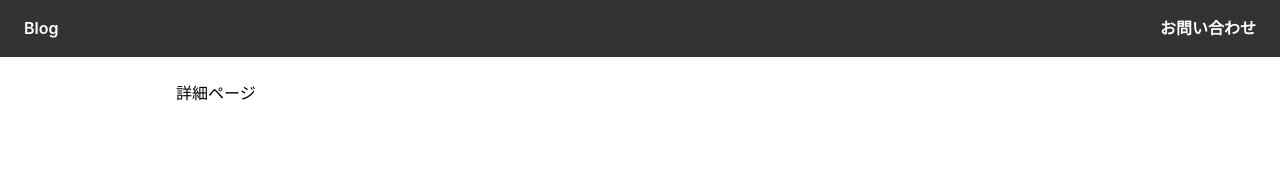
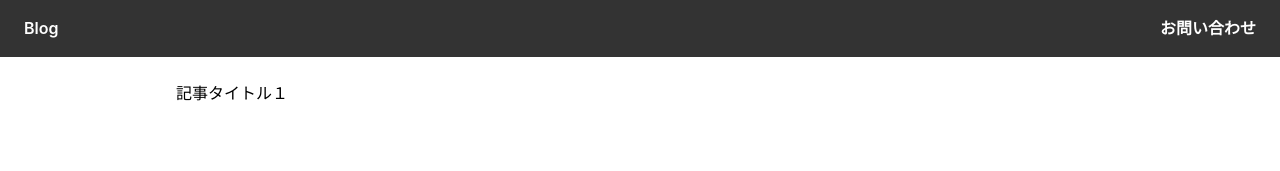
Before and after one commit to t4k3i10e1ji-tie/test-project, a React (Vite) app: page /posts/1 in a window 1280 px wide. Shown: the top 171 px of the page. Built offline with nearby package versions, Linux system fonts and the light colour scheme.

Commit message:
詳細ページでURLのIDから記事を表示

```diff
--- a/src/pages/PostDetail.jsx
+++ b/src/pages/PostDetail.jsx
@@ -1,8 +1,13 @@
+import { useParams } from 'react-router'
+import { posts } from "../data/posts"
 
 function PostDetail() {
-
+  const { id } = useParams()
+  const post = posts.find((post)=>
+    post.id === Number(id)
+  )
   return (
-    <p>詳細ページ</p>
+    <p>{ post.title }</p>
   )
 }
 
```
